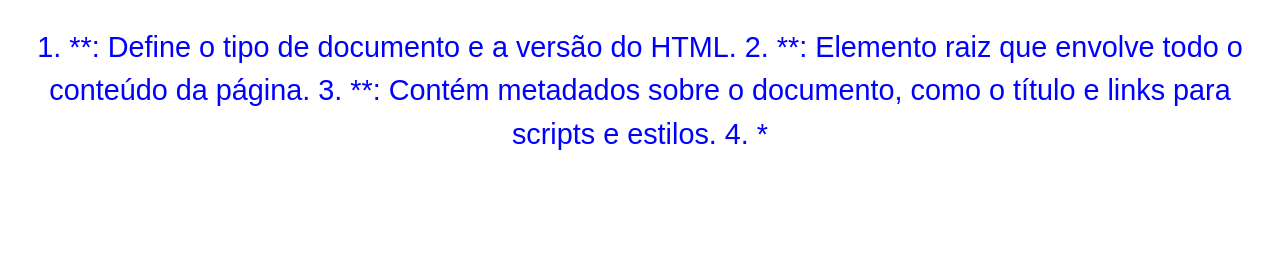
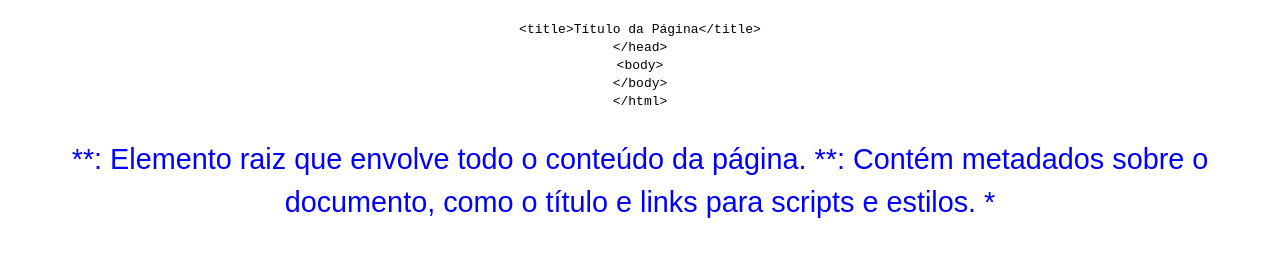
Before and after one commit to marcoxjungo/avalia-o, a plain HTML site: page index.html in a window 1280 px wide. Shown: the part 61-318 px from the top of the page. Drawn offline with Linux system fonts and the light colour scheme.

Commit message:
Update index.html

```diff
--- a/index.html
+++ b/index.html
@@ -16,21 +16,26 @@
       <link rel="stylesheet" href="style.css">
 </head>
 <body>
+<section>
+     <code>&lt;title&gt;Título da Página&lt;/title&gt;</code><br>
+            <code>&lt;/head&gt;</code><br>
+            <code>&lt;body&gt;</code><br>
+            <code>&lt;/body&gt;</code><br>
+            <code>&lt;/html&gt;</code></p>
+     </section>
      <p>
-
-1. *<!DOCTYPE html>*: Define o tipo de documento e a versão do HTML.
-2. *<html>*: Elemento raiz que envolve todo o conteúdo da página.
-3. *<head>*: Contém metadados sobre o documento, como o título e links para scripts e estilos.
-4. *<title>*: Define o título da página que aparece na aba do navegador.
-5. *<meta>*: Define metadados, como o charset (<meta charset="UTF-8">) e a descrição.
-6. *<link>*: Vincula arquivos externos, como folhas de estilo CSS.
-7. *<style>*: Contém CSS para aplicar estilos à página.
-8. *<script>*: Insere ou referencia scripts JavaScript.
-9. *<body>*: Contém o conteúdo visível da página.
-10. *<h1> a <h6>*: Títulos de diferentes níveis, de h1 (mais importante) a h6 (menos importante).
-11. *<p>*: Define um parágrafo de texto.
-12. *<a>*: Cria um link para outra página ou recurso (<a href="url">).
-13. *<img>*: Insere uma imagem (<img src="url" alt="descrição">). </p>
+ *<html>*: Elemento raiz que envolve todo o conteúdo da página.
+ *<head>*: Contém metadados sobre o documento, como o título e links para scripts e estilos.
+ *<title>*: Define o título da página que aparece na aba do navegador.
+ *<meta>*: Define metadados, como o charset (<meta charset="UTF-8">) e a descrição.
+ *<link>*: Vincula arquivos externos, como folhas de estilo CSS.
+ *<style>*: Contém CSS para aplicar estilos à página.
+ *<script>*: Insere ou referencia scripts JavaScript.
+ *<body>*: Contém o conteúdo visível da página.
+ *<h1> a <h6>*: Títulos de diferentes níveis, de h1 (mais importante) a h6 (menos importante).
+ *<p>*: Define um parágrafo de texto.
+ *<a>*: Cria um link para outra página ou recurso (<a href="url">).
+ *<img>*: Insere uma imagem (<img src="url" alt="descrição">). </p>
 
 
 <h>CSS</h>
```
